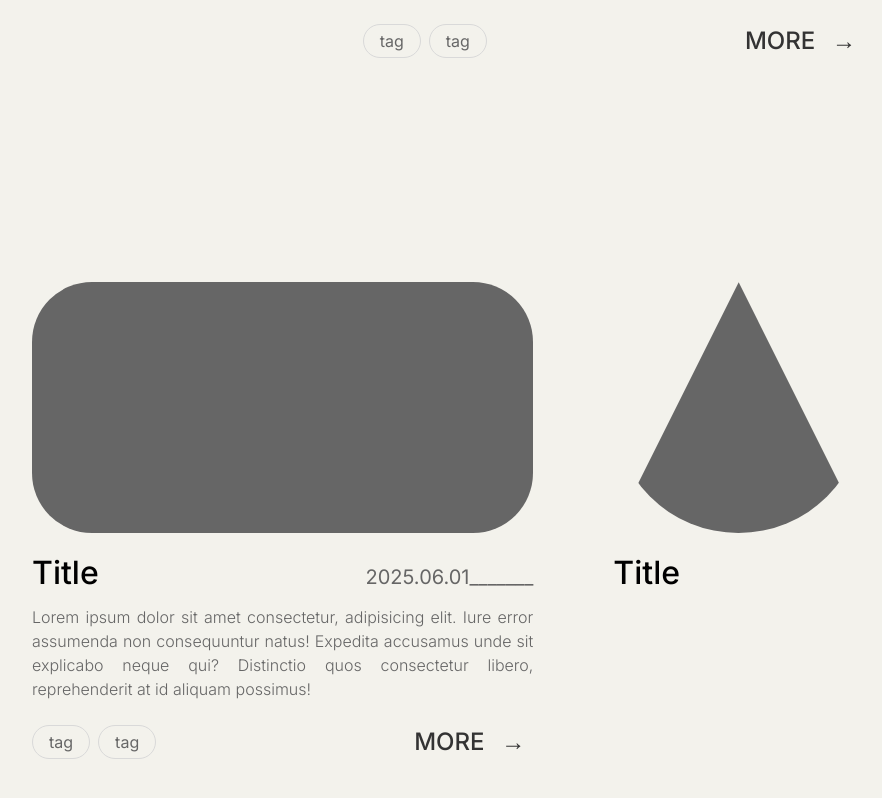
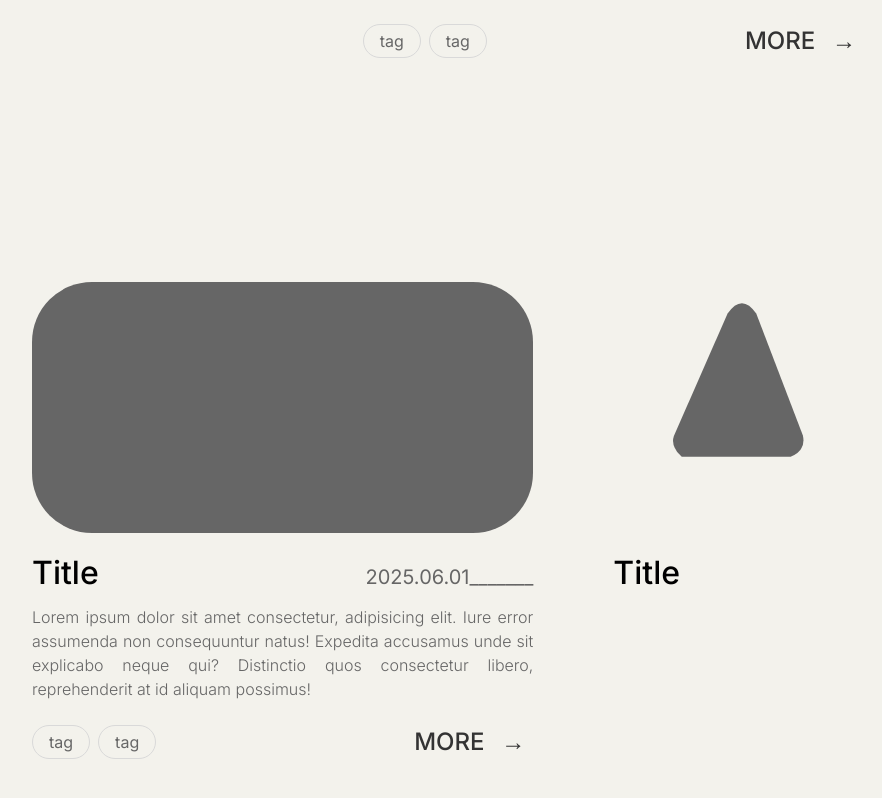
Before and after one commit to ada23410/portfolio, a Vue app: page /projects in a window 1280 px wide. Shown: the part 1585-2383 px from the top of the page, without its empty margins (192-1074 px from the left). Built offline with nearby package versions, Linux system fonts and the light colour scheme; a web font is replaced by a local one.

Commit message:
adjust triangle

```diff
--- a/src/view/Home.vue
+++ b/src/view/Home.vue
@@ -14,7 +14,18 @@
             <div class="project-card">
                 <div class="square" data-speed="0.15"></div>
                 <div class="circle" data-speed="0.25"></div>
-                <div class="triangle"  data-speed="0.35"></div>
+                <div class="triangle-svg"  data-speed="0.35">
+                    <svg viewBox="0 0 387 370">
+                        <path d="M 193.5 15
+                            Q 208.5 0, 223.5 15
+                            L 372 340
+                            Q 390 370, 323 390
+                            L 15 370
+                            Q 0 360, 15 335
+                            Z"
+                        fill="#666666"/>
+                    </svg>
+                </div>
             </div>
             <div class="look-more">
                 <a href="">
@@ -283,14 +294,15 @@ onBeforeUnmount(() => {
                 border-radius: 50%;
                 align-self: flex-end;
             }
-            .triangle{
+            .triangle-svg {
                 width: 100%;
                 max-width: 387px;
                 aspect-ratio: 387 / 370;
-                background-color: $color-text-light;
-                -webkit-clip-path: polygon(50% 0%, 0% 100%, 100% 100%);
-                clip-path: polygon(50% 0%, 0% 100%, 100% 100%);
                 align-self: flex-start;
+                svg {
+                    width: 100%;
+                    height: 100%;
+                }
             }
         }
         .resource-card {
--- a/src/view/Projects.vue
+++ b/src/view/Projects.vue
@@ -129,7 +129,18 @@
                 </div>
                 <div class="card-right-03">
                     <div class="card-head">
-                        <div class="triangle-img"></div>
+                        <div class="triangle-svg">
+                            <svg viewBox="0 0 350 350" xmlns="http://www.w3.org/2000/svg">
+                                <path d="M 160 44
+                                        Q 180 15, 200 44
+                                        L 265 214
+                                        Q 270 235, 248 244
+                                        L 96 244
+                                        Q 80 230, 85 215
+                                        Z"
+                                    fill="#666666"/>
+                            </svg>
+                        </div>
                     </div>
                     <div class="card-body">
                         <div class="title">
@@ -565,14 +576,15 @@
             }
             .card-right-03 {
                 flex: 1;
-                .triangle-img {
+                .triangle-svg {
                     max-width: 350px;
                     height: 100%;
                     aspect-ratio: 1 / 1;
-                    background-color: $color-text-light;
-                    border-radius: 50%;
-                    -webkit-clip-path: polygon(50% 0%, 0% 100%, 100% 100%);
-                    clip-path: polygon(50% 0%, 0% 100%, 100% 100%);
+                    align-self: flex-start;
+                    svg {
+                        width: 100%;
+                        height: 100%;
+                    }
                 }
                 .card-body {
                     margin-top: 1.5rem;
```
